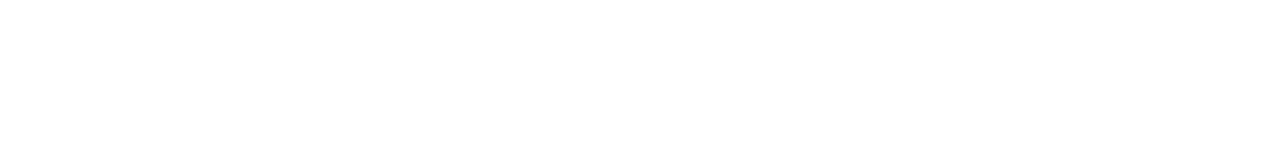
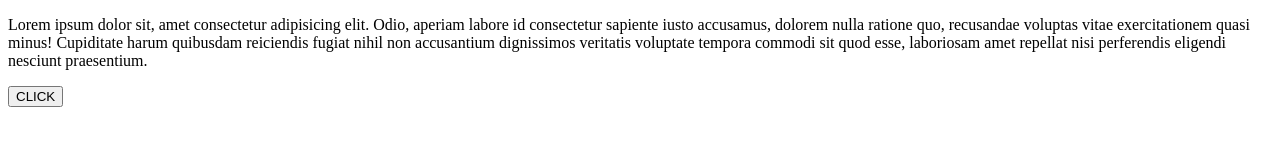
Before and after one commit to markmark90/aplikacija_hnl, a plain HTML site: page index.html in a window 1280 px wide. Drawn offline with Linux system fonts and the light colour scheme.

Commit message:
novo push

```diff
--- a/index.html
+++ b/index.html
@@ -5,5 +5,15 @@
     <meta name="viewport" content="width=device-width, initial-scale=1.0" />
     <title>Document</title>
   </head>
-  <body></body>
+  <body>
+    <p>
+      Lorem ipsum dolor sit, amet consectetur adipisicing elit. Odio, aperiam
+      labore id consectetur sapiente iusto accusamus, dolorem nulla ratione quo,
+      recusandae voluptas vitae exercitationem quasi minus! Cupiditate harum
+      quibusdam reiciendis fugiat nihil non accusantium dignissimos veritatis
+      voluptate tempora commodi sit quod esse, laboriosam amet repellat nisi
+      perferendis eligendi nesciunt praesentium.
+    </p>
+    <button>CLICK</button>
+  </body>
 </html>
```
